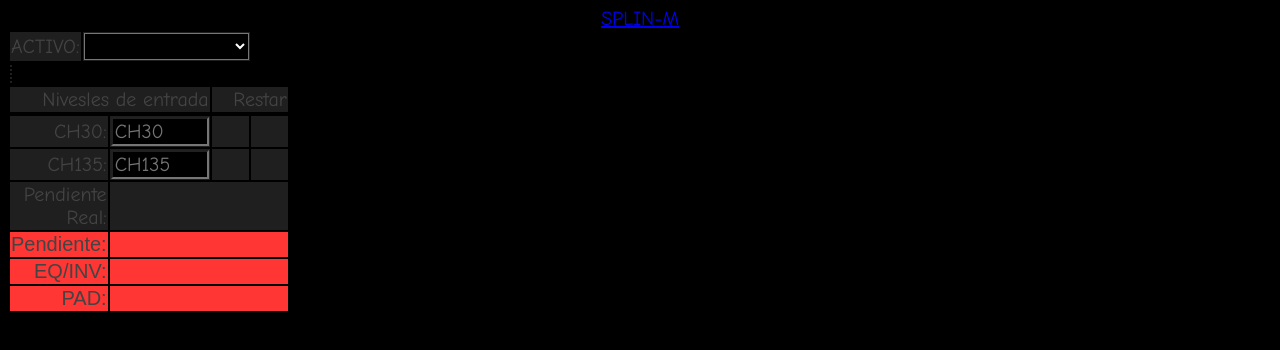
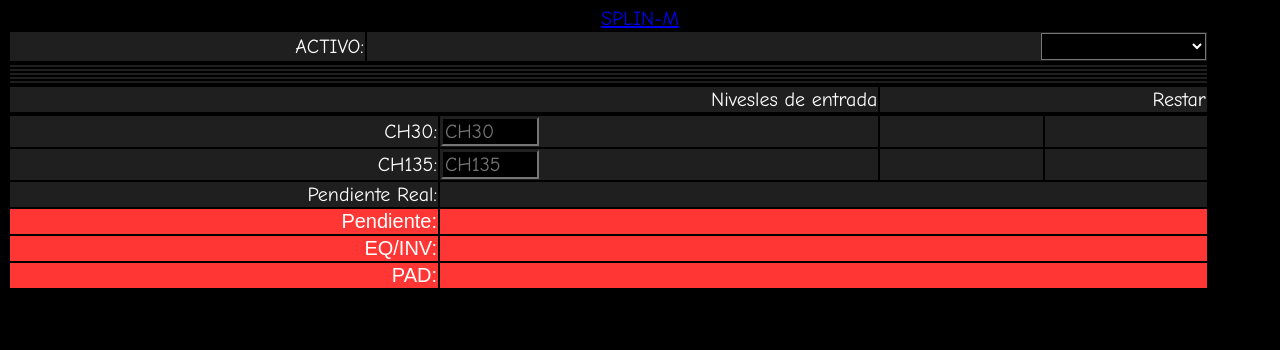
Before and after one commit to RamirezCarvajal/externa_oym.github.io, a plain HTML site: page index.html in a window 1280 px wide. Shown: the part 62-412 px from the top of the page. Drawn offline with nearby package versions, Linux system fonts and the light colour scheme.

Commit message:
Actualizar estilo.css

```diff
--- a/estilo.css
+++ b/estilo.css
@@ -10,7 +10,7 @@ h1 {
   color: #fff;
   font-size: 25px;
   width:90%;
-  height:70%;
+  height:10%;
   padding: 10px;
   margin: 10px;
 }
@@ -43,7 +43,7 @@ table {
 
 }
 
-table {
+table .operacion{
 
     display: block;
     font-family: "Comic Sans MS";
@@ -52,7 +52,7 @@ table {
     height: 70%;
     box-sizing: border-box;
     }
-table{
+table .caracteristicas{
     display: block;
     font-family: "Comic Sans MS";
     background-color: #1000;
```
